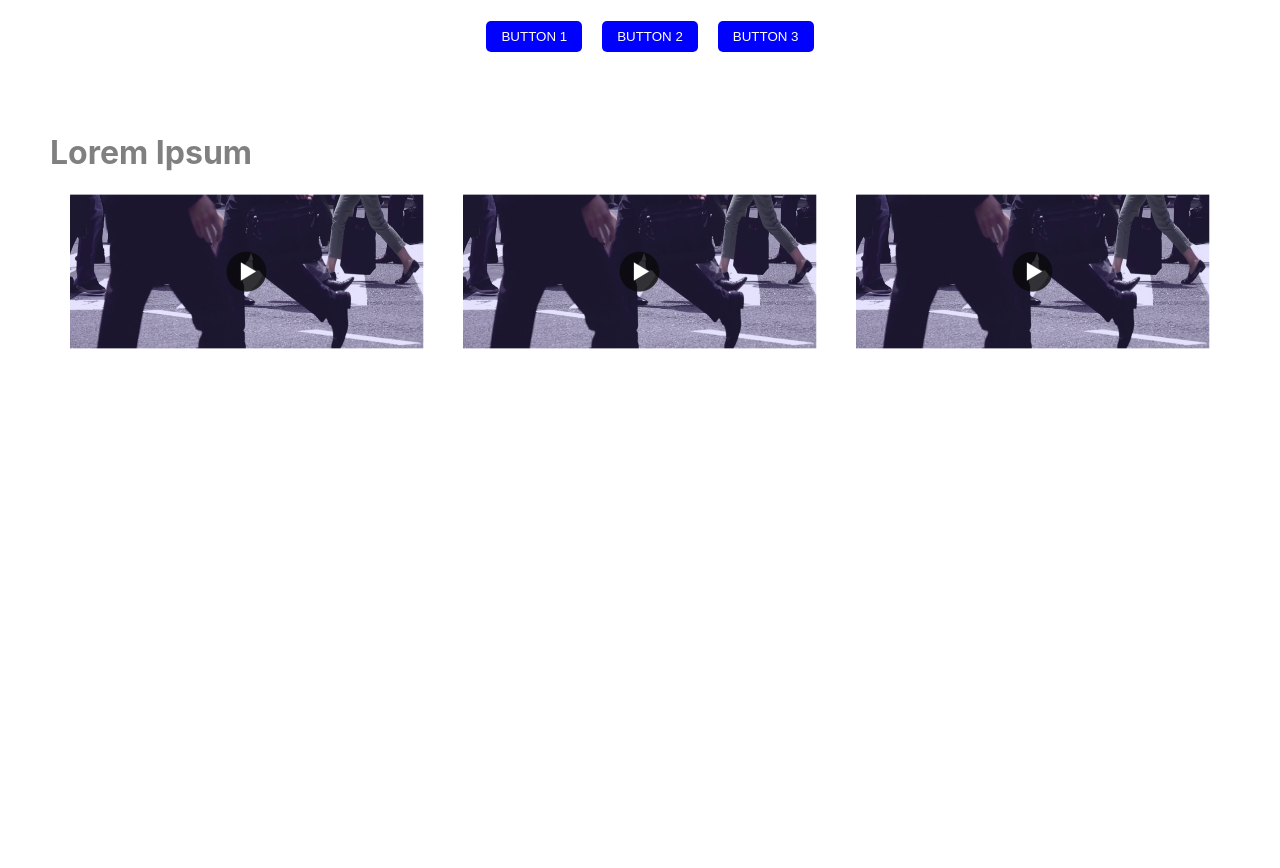
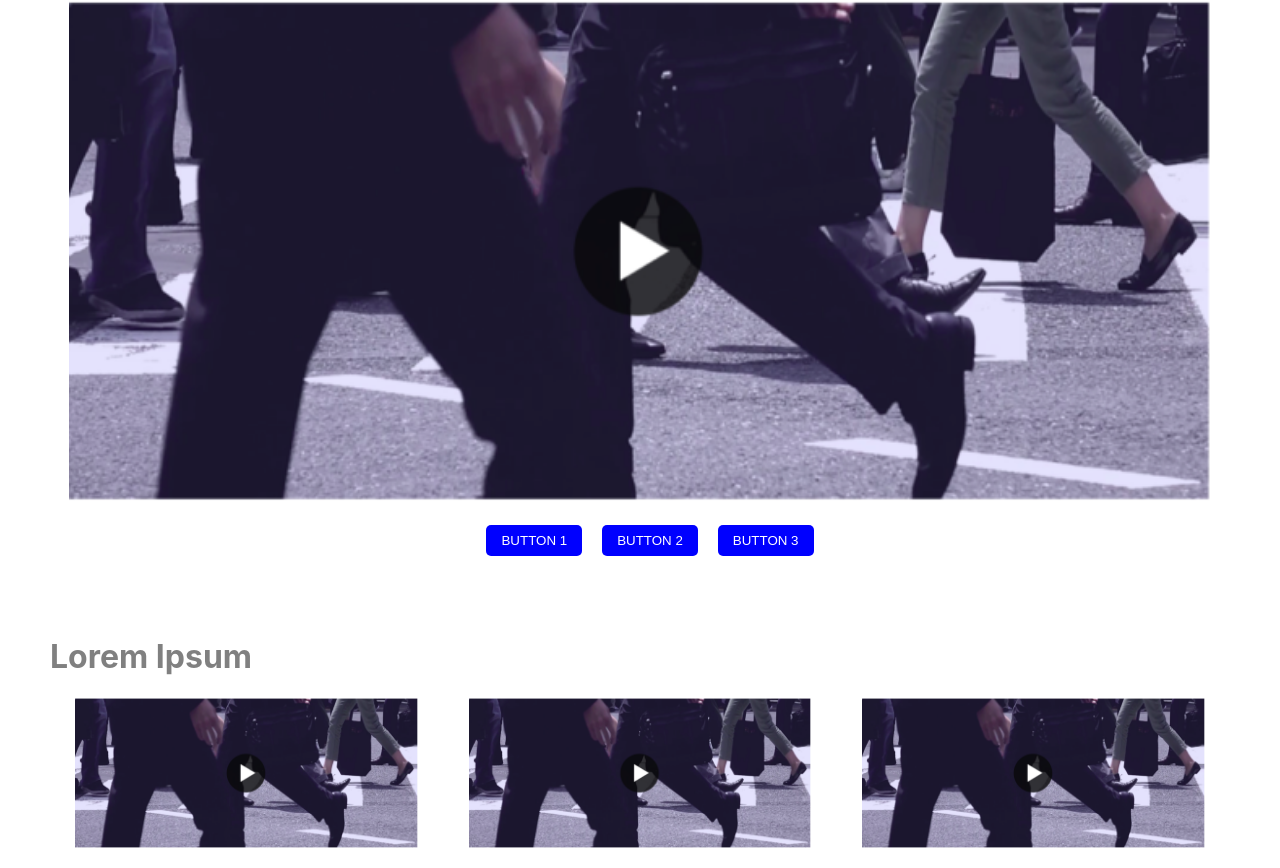
Before and after one commit to 1995muzaker/page-builder-react.js, a Next.js app: page / in a window 1280 px wide. Shown: the part 352-1220 px from the top of the page. Before the commit the page ends 800 px from the top, so only its background shows below. Built offline with nearby package versions, Linux system fonts and the light colour scheme.

Commit message:
image resize fuctionality in overall image fix

```diff
--- a/src/components/index.js
+++ b/src/components/index.js
@@ -7,6 +7,10 @@ class Builder extends React.Component {
   state = {
     height: 100,
     show: false,
+    showSection: false,
+    showTest: false,
+    testHeight: 150,
+    sectionHeight: 500,
     title: "John Doe",
     description: "Sale Developement Representative",
     email: "johndoe@gmail.com",
@@ -49,17 +53,38 @@ class Builder extends React.Component {
       show: !this.state.show,
     });
   };
+
+  toggleTest = () => {
+    this.setState({
+      showTest: !this.state.showTest,
+    });
+  };
+
+  toggleSection = () => {
+    this.setState({
+      showSection: !this.state.showSection,
+    });
+  };
+
   zoomPicIn = (e) => {
     e.preventDefault();
-    window.localStorage.setItem("height", JSON.stringify(this.state.height));
-    this.setState({ height: this.state.height + 20 });
+    // window.localStorage.setItem("height", JSON.stringify(this.state.height));
+    this.setState({
+      height: this.state.height + 20,
+      sectionHeight: this.state.sectionHeight + 20,
+      testHeight: this.state.testHeight + 20,
+    });
   };
 
   zoomPicOut = (e) => {
     e.preventDefault();
 
-    window.localStorage.setItem("height", JSON.stringify(this.state.height));
-    this.setState({ height: this.state.height - 20 });
+    // window.localStorage.setItem("height", JSON.stringify(this.state.height));
+    this.setState({
+      height: this.state.height - 20,
+      sectionHeight: this.state.sectionHeight - 20,
+      testHeight: this.state.testHeight - 20,
+    });
   };
 
   onDragStart = (e, id) => {
@@ -94,7 +119,18 @@ class Builder extends React.Component {
   };
 
   render() {
-    const { height, show, description, email, tel, title } = this.state;
+    const {
+      height,
+      show,
+      description,
+      email,
+      tel,
+      title,
+      sectionHeight,
+      showSection,
+      testHeight,
+      showTest,
+    } = this.state;
 
     return (
       <React.Fragment>
@@ -135,8 +171,20 @@ class Builder extends React.Component {
             title={title}
             handleInputChange={this.handleInputChange}
           />
-          <Section />
-          <Testimonial />
+          <Section
+            height={sectionHeight}
+            zoomPicIn={this.zoomPicIn}
+            zoomPicOut={this.zoomPicOut}
+            toggleSection={this.toggleSection}
+            show={showSection}
+          />
+          <Testimonial
+            height={testHeight}
+            zoomPicIn={this.zoomPicIn}
+            zoomPicOut={this.zoomPicOut}
+            toggleSection={this.toggleTest}
+            show={showTest}
+          />
         </form>
       </React.Fragment>
     );
--- a/src/components/section/index.js
+++ b/src/components/section/index.js
@@ -60,6 +60,7 @@ class Section extends React.Component {
       aspect,
       showImage,
     } = this.state;
+    const { show, toggleSection, zoomPicOut, zoomPicIn, height } = this.props;
     return (
       <SectionDiv>
         <h1>The Lorem Ipsum dolor</h1>
@@ -120,6 +121,15 @@ class Section extends React.Component {
               ) : null}
             </div>
           )}
+          {show ? (
+            <div>
+              <button onClick={zoomPicOut}>-</button>
+              <button onClick={zoomPicIn}>+</button>
+            </div>
+          ) : null}
+          <div onClick={toggleSection}>
+            <img src="/section.png" alt="logo" height={height} />
+          </div>
         </div>
         <CallToAction>
           <button>Button 1</button>
--- a/src/components/testimonial/index.js
+++ b/src/components/testimonial/index.js
@@ -1,14 +1,37 @@
 import React from "react";
 import { TestimonialDiv, InnerDiv } from "../../styles/Testimonial";
 
-const Testimonial = () => {
+const imgData = [
+  { id: 1, imgUrl: "/section.png" },
+  { id: 2, imgUrl: "/section.png" },
+  { id: 3, imgUrl: "/section.png" },
+];
+
+const Testimonial = ({
+  show,
+  toggleSection,
+  zoomPicOut,
+  zoomPicIn,
+  height,
+}) => {
   return (
     <TestimonialDiv>
       <h1>Lorem Ipsum</h1>
+      {show ? (
+        <div>
+          <button onClick={zoomPicOut}>-</button>
+          <button onClick={zoomPicIn}>+</button>
+        </div>
+      ) : null}
       <InnerDiv>
-        <img src="/section.png" />
-        <img src="/section.png" />
-        <img src="/section.png" />
+        {imgData.map((item) => (
+          <img
+            key={item.id}
+            onClick={toggleSection}
+            src={item.imgUrl}
+            height={height}
+          />
+        ))}
       </InnerDiv>
     </TestimonialDiv>
   );
```
